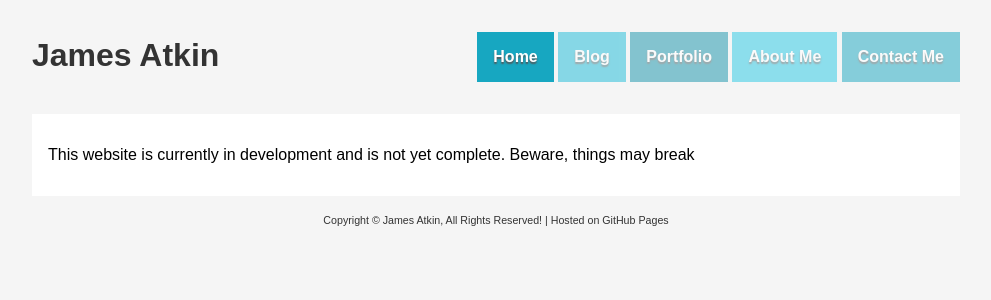
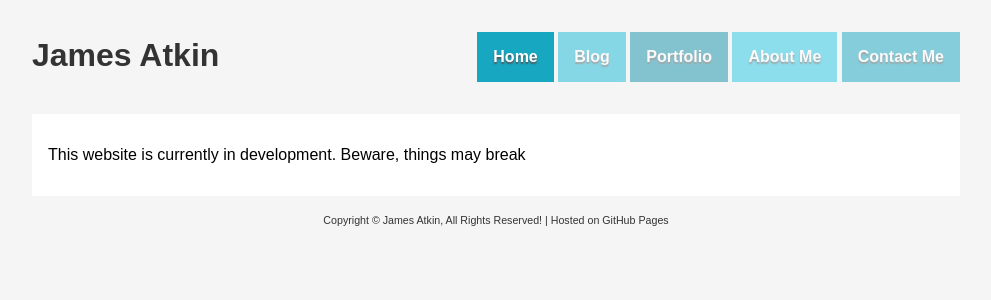
Before and after one commit to mrjatkin/mrjatkin.github.io, a Jekyll site: the page built from index.html, in a window 1280 px wide. Shown: the top 300 px of the page, without its empty margins (144-1135 px from the left). Built offline with Jekyll 4.4.1, drawn with Linux system fonts in a browser that asks for light colours.

Commit message:
Updated dev message

```diff
--- a/index.html
+++ b/index.html
@@ -4,4 +4,4 @@ menuTitle: Home
 menuOrder: 1
 layout: default
 ---
-<p>This website is currently in development and is not yet complete. Beware, things may break</p>
+<p>This website is currently in development. Beware, things may break</p>
```
